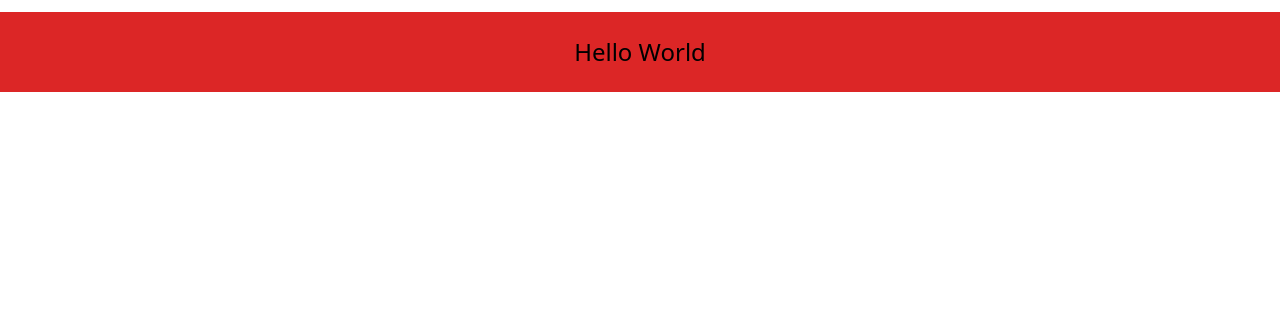
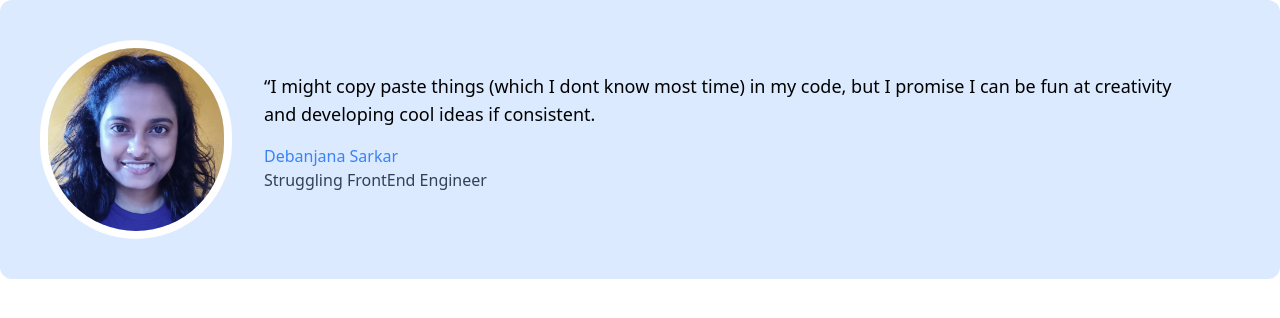
Before and after one commit to debanjana-a11y/tailwind-css-project, a website: page src/index.html in a window 1280 px wide. Drawn offline with Linux system fonts and the light colour scheme.

Commit message:
Adds few element in html

```diff
--- a/src/index.html
+++ b/src/index.html
@@ -8,6 +8,23 @@
     <title>Tailwind CSS</title>
 </head>
 <body">
-    <nav class="container mx-auto bg-red-600 p-6 my-3 text-2xl flex justify-center">Hello World</nav>
+<figure class="md:flex bg-blue-100 rounded-xl p-8 md:p-10">
+    <img class="rounded-full mx-auto h-24 w-24 md:w-48 md:h-auto border-solid border-4 border-white md:border-8" src="./profile_pic.jpg" alt="">
+    <div class="pt-6 md:p-8 text-center md:text-left space-y-4">
+      <blockquote>
+        <p class="text-lg font-medium">
+          “I might copy paste things (which I dont know most time) in my code, but I promise I can be fun at creativity and developing cool ideas if consistent.
+        </p>
+      </blockquote>
+      <figcaption class="font-medium">
+        <div class="text-blue-500">
+          Debanjana Sarkar
+        </div>
+        <div class="text-slate-700">
+          Struggling FrontEnd Engineer
+        </div>
+      </figcaption>
+    </div>
+  </figure>
 </body>
 </html>
```
Also changed, not shown: dist/style.css, src/profile_pic.jpg (added).
